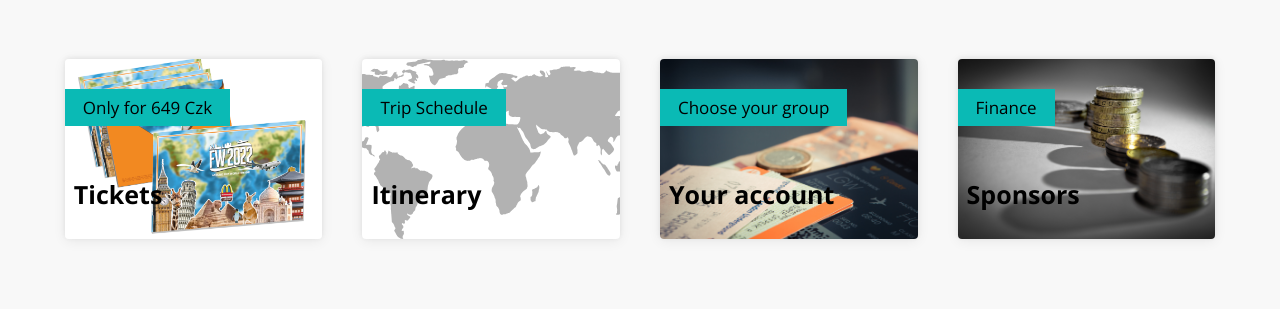
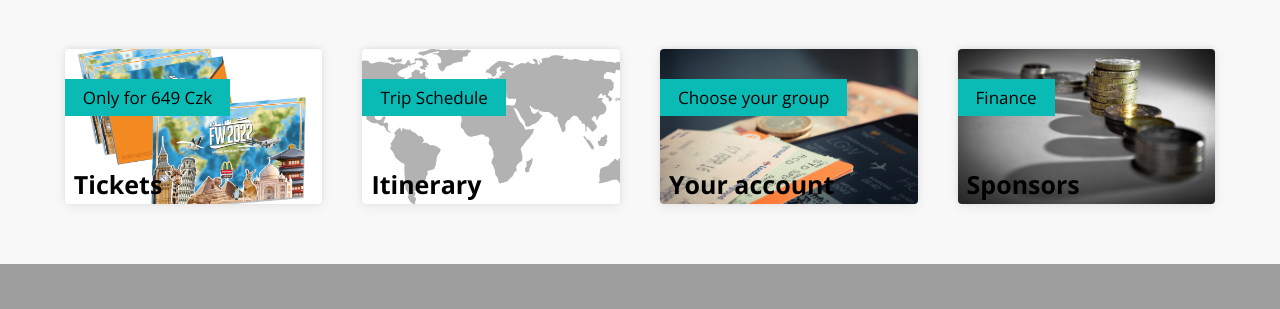
Before and after one commit to Teressa55/FW2022, a PHP site: page / in a window 1280 px wide. Shown: the part 961-1270 px from the top of the page. After the commit the page ends 1225 px from the top, so only its background shows below. Run offline with PHP 8.4, Linux system fonts and the light colour scheme; some web fonts are replaced.

Commit message:
update_sponsors

```diff
--- a/index.html
+++ b/index.html
@@ -18,26 +18,26 @@
 <body>
 
   <img class="index_banner" src="/Pictures/banner.png">
-  <div class="index-list2">
-      <div class="index-card2 index-card2--tickets">
+  <div class="index-list">
+      <div class="index-card index-card--tickets">
         <a href="">
           <h5>Only for 649 Czk</h5>
           <h2>Tickets</h2>
         </a>
       </div>
-      <div class="index-card2 index-card2--itinerary">
+      <div class="index-card index-card--itinerary">
         <a href="/itinerary.html">
           <h5>Trip Schedule</h5>
           <h2>Itinerary</h2>
         </a>
       </div>
-        <div class="index-card2 index-card2--account">
+        <div class="index-card index-card--account">
           <a href="">
             <h5>Choose your group</h5>
             <h2>Your account</h2>
           </a>
         </div>
-        <div class="index-card2 index-card2--sponsors">
+        <div class="index-card index-card--sponsors">
           <a href="/sponsors.html">
             <h5>Finance</h5>
             <h2>Sponsors</h2>
@@ -45,17 +45,6 @@
         </div>
   </div>
 
-
-
-
-
-  <!-- <footer>
-    <img src="/Pictures/trimed_logo.png" class="trimed_logo">
-    <p> © Fresher's Week 2022</p>
-    <img src="/Pictures/FW2022_white.png">
-  </footer> -->
-
-  <script src="https://cdn.jsdelivr.net/npm/swiper/swiper-bundle.min.js"></script>
   <script src="registration.js"></script>
 </body>
 </html>
--- a/myProfile.html
+++ b/myProfile.html
@@ -204,7 +204,7 @@
 
 <div class="signGroups">
   <h2 class="aboveFieldsets"> Choosing your group</h2>
-  <h3> Are you going with friends to either pubcrawl or paddles? Choose your team, so you will enjoy these events together.</h3>
+  <h3> Are you going with friends to either pubcrawl or pedals? Choose your team, so you will enjoy these events together.</h3>
   <div class="groupButton groupButton--pubcrawl" onclick="addPubcrawl()">
     <p>Groups for Pubcrawl<i class="gg-arrows-scroll-v"></i></p>
   </div>
--- a/style.css
+++ b/style.css
@@ -2701,48 +2701,36 @@ body {
 .list-cards {
   justify-content: center;
   max-width: 865px;
-  width: 850px;
+  width: 790px;
   max-height: 340px;
   height: -webkit-fit-content;
   height: -moz-fit-content;
   height: fit-content;
   margin-top: 20px;
 }
-@media (max-width: 1100px) {
+@media (max-width: 930px) {
   .list-cards {
-    width: 630px;
-    margin-top: 19px;
-  }
-}
-@media (max-width: 900px) {
+    width: 717px;
+  }
+}
+@media (max-width: 800px) {
   .list-cards {
-    width: 535px;
-    margin-top: 19px;
-  }
-}
-@media (max-width: 700px) {
+    width: 564px;
+  }
+}
+@media (max-width: 640px) {
   .list-cards {
-    width: 548px;
-  }
-}
-@media (max-width: 600px) {
+    width: 444px;
+  }
+}
+@media (max-width: 550px) {
   .list-cards {
-    width: 460px;
-  }
-}
-@media (max-width: 500px) {
+    width: 380px;
+  }
+}
+@media (max-width: 450px) {
   .list-cards {
-    width: 395px;
-  }
-}
-@media (max-width: 420px) {
-  .list-cards {
-    width: 315px;
-  }
-}
-@media (max-width: 357px) {
-  .list-cards {
-    width: 280px;
+    width: 330px;
   }
 }
 
@@ -3286,34 +3274,90 @@ body {
   padding: 30px 10px 20px 10px;
 }
 
-.index-list2 {
+.sponsors_img {
+  width: 50%;
+  margin: 10px auto;
+  display: block;
+}
+
+.sponsors_information {
+  width: 50%;
+  margin-bottom: 100px;
+  display: inline-block;
+  text-align: justify;
+  font-size: 18px;
+}
+@media (max-width: 900px) {
+  .sponsors_information {
+    font-size: 15px;
+  }
+}
+@media (max-width: 690px) {
+  .sponsors_information {
+    font-size: 13px;
+  }
+}
+@media (max-width: 400px) {
+  .sponsors_information {
+    font-size: 11px;
+  }
+}
+
+.index-list {
   display: flex;
   flex-direction: row;
   width: 93%;
-  margin: 40px auto 50px auto;
+  margin: 30px auto 40px auto;
   justify-content: space-evenly;
 }
+@media (max-width: 1100px) {
+  .index-list {
+    margin: 77px auto 84px auto;
+  }
+}
 @media (max-width: 950px) {
-  .index-list2 {
+  .index-list {
     margin-top: 20px;
   }
 }
-
-.index-card2 {
+@media (max-width: 950px) {
+  .index-list {
+    flex-wrap: wrap;
+  }
+}
+@media (max-width: 620px) {
+  .index-list {
+    flex-direction: column;
+    align-content: center;
+  }
+}
+
+.index-card {
   max-width: 310px;
-  aspect-ratio: 1/0.7;
+  aspect-ratio: 1/0.6;
   display: flex;
   border-radius: 4px;
   margin: 20px;
   text-align: left;
   box-shadow: 0 2px 13px 0 rgba(0, 0, 0, 0.07), 0 -1px 5px 0 rgba(0, 0, 0, 0.07);
 }
+@media (min-width: 1600px) {
+  .index-card {
+    aspect-ratio: 1/0.7;
+  }
+}
 @media (max-width: 950px) {
-  .index-card2 {
+  .index-card {
     margin: 10px;
-  }
-}
-.index-card2 h2 {
+    aspect-ratio: 1/0.5;
+  }
+}
+@media (max-width: 650px) {
+  .index-card {
+    aspect-ratio: 1/0.4;
+  }
+}
+.index-card h2 {
   font-family: "Open Sans", sans-serif;
   padding-left: 9px;
   margin-bottom: 30px;
@@ -3322,17 +3366,25 @@ body {
   font-weight: 700;
 }
 @media (max-width: 1150px) {
-  .index-card2 h2 {
+  .index-card h2 {
     font-size: 22px;
   }
 }
-@media (max-width: 950px) {
-  .index-card2 h2 {
+@media (max-width: 1000px) {
+  .index-card h2 {
     font-size: 19px;
     margin: 10px;
-  }
-}
-.index-card2 h5 {
+    margin-bottom: 15px;
+  }
+}
+@media (max-width: 780px) {
+  .index-card h2 {
+    font-size: 14px;
+    margin: 7px;
+    margin-bottom: 15px;
+  }
+}
+.index-card h5 {
   font-family: "Open Sans", sans-serif;
   font-weight: 400;
   display: inline-block;
@@ -3345,67 +3397,193 @@ body {
   margin: 30px 0px 30px 0px;
 }
 @media (max-width: 1150px) {
-  .index-card2 h5 {
+  .index-card h5 {
     font-size: 13px;
     margin-bottom: 15px;
   }
 }
 @media (max-width: 950px) {
-  .index-card2 h5 {
+  .index-card h5 {
+    font-size: 13px;
+    margin: 30px 0px;
+    padding: 5px 13px;
+  }
+}
+@media (max-width: 700px) {
+  .index-card h5 {
     font-size: 11px;
-    margin: 10px 0px;
+    margin: 30px 0px 20px 0px;
     padding: 5px 13px;
   }
 }
-.index-card2 a {
+@media (max-width: 550px) {
+  .index-card h5 {
+    margin-top: 20px;
+  }
+}
+.index-card a {
   display: flex;
   flex-direction: column;
   justify-content: space-between;
   color: black;
 }
-.index-card2--tickets {
+.index-card--tickets {
   width: 25%;
   background-image: url(Pictures/boxes_tickets.png);
-  background-position: center; /* Center the image */
-  background-repeat: no-repeat; /* Do not repeat the image */
+  background-position: center;
+  background-repeat: no-repeat;
   background-size: cover;
 }
-.index-card2--itinerary {
+@media (min-width: 2000px) {
+  .index-card--tickets {
+    width: 70%;
+  }
+}
+@media (min-width: 1500px) {
+  .index-card--tickets {
+    width: 50%;
+  }
+}
+@media (max-width: 950px) {
+  .index-card--tickets {
+    width: 40%;
+  }
+}
+@media (max-width: 650px) {
+  .index-card--tickets {
+    width: 60%;
+  }
+}
+@media (max-width: 550px) {
+  .index-card--tickets {
+    width: 80%;
+  }
+}
+.index-card--itinerary {
   width: 25%;
   background-image: url(Pictures/world_map.svg);
-  background-position: center; /* Center the image */
-  background-repeat: no-repeat; /* Do not repeat the image */
+  background-position: center;
+  background-repeat: no-repeat;
   background-size: cover;
   background-color: white;
 }
-.index-card2--account {
+@media (min-width: 2000px) {
+  .index-card--itinerary {
+    width: 70%;
+  }
+}
+@media (min-width: 1500px) {
+  .index-card--itinerary {
+    width: 50%;
+  }
+}
+@media (max-width: 950px) {
+  .index-card--itinerary {
+    width: 40%;
+  }
+}
+@media (max-width: 650px) {
+  .index-card--itinerary {
+    width: 60%;
+  }
+}
+@media (max-width: 550px) {
+  .index-card--itinerary {
+    width: 80%;
+  }
+}
+.index-card--account {
   width: 25%;
   background-image: url(Pictures/money_ticket.jpg);
-  background-position: bottom; /* Center the image */
-  background-repeat: no-repeat; /* Do not repeat the image */
+  background-position: bottom;
+  background-repeat: no-repeat;
   background-size: cover;
 }
-.index-card2--account h5 {
+.index-card--account h5 {
   width: -webkit-fit-content;
   width: -moz-fit-content;
   width: fit-content;
 }
-.index-card2--sponsors {
+@media (min-width: 2000px) {
+  .index-card--account {
+    width: 70%;
+  }
+}
+@media (min-width: 1500px) {
+  .index-card--account {
+    width: 50%;
+  }
+}
+@media (max-width: 950px) {
+  .index-card--account {
+    width: 40%;
+  }
+}
+@media (max-width: 650px) {
+  .index-card--account {
+    width: 60%;
+  }
+}
+@media (max-width: 550px) {
+  .index-card--account {
+    width: 80%;
+  }
+}
+.index-card--sponsors {
   width: 25%;
   background-image: url(Pictures/sponsors.jpg);
-  background-position: bottom; /* Center the image */
-  background-repeat: no-repeat; /* Do not repeat the image */
+  background-position: bottom;
+  background-repeat: no-repeat;
   background-size: cover;
 }
-.index-card2--sponsors h2 {
+.index-card--sponsors h2 {
   color: black;
 }
-.index-card2--sponsors h5 {
+.index-card--sponsors h5 {
   width: -webkit-fit-content;
   width: -moz-fit-content;
   width: fit-content;
 }
+@media (min-width: 2000px) {
+  .index-card--sponsors {
+    width: 70%;
+  }
+}
+@media (min-width: 1500px) {
+  .index-card--sponsors {
+    width: 50%;
+  }
+}
+@media (max-width: 950px) {
+  .index-card--sponsors {
+    width: 40%;
+  }
+}
+@media (max-width: 650px) {
+  .index-card--sponsors {
+    width: 60%;
+  }
+}
+@media (max-width: 550px) {
+  .index-card--sponsors {
+    width: 80%;
+  }
+}
 
 .index_banner {
   width: 100%;
+}
+@media (max-width: 700px) {
+  .index_banner {
+    height: 187px;
+    -o-object-fit: cover;
+       object-fit: cover;
+  }
+}
+@media (max-width: 550px) {
+  .index_banner {
+    height: 140px;
+    -o-object-fit: cover;
+       object-fit: cover;
+  }
 }/*# sourceMappingURL=style.css.map */
--- a/style.scss
+++ b/style.scss
@@ -44,6 +44,3 @@ h1{
 @import "sponsors";
 
 @import "index";
-
-
-//prihlaseni vlastni stranka // kam povede odkaz na vas ucet?
```
Also changed, not shown: _index.scss (+120 -30 lines), _itinerary.scss (+12 -19 lines), _sponsors.scss (+21 -0 lines), itinerary.html (+0 -16 lines), sponsors.html (+39 -0 lines), Pictures/image0.png (added), 1 other file.
